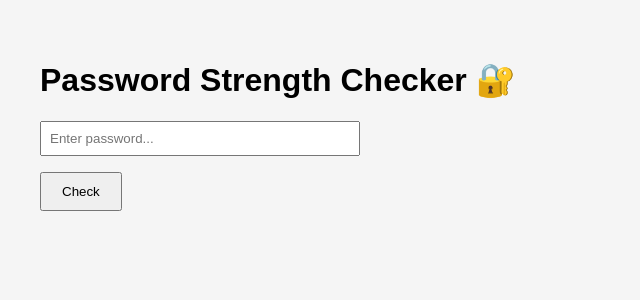
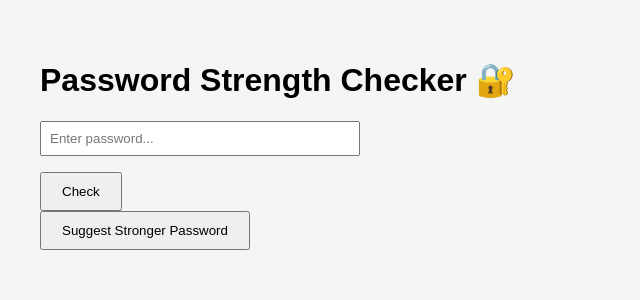
Before and after one commit to luitel-prayush/PasswordStrengthChecker, a Flask app: page / in a window 1280 px wide. Shown: the top 300 px of the page, without its empty margins (0-640 px from the left). Run offline with Flask 3, Linux system fonts and the light colour scheme.

Commit message:
minor fixes

```diff
--- a/app.py
+++ b/app.py
@@ -4,6 +4,8 @@ import re
 import math
 import hashlib
 import requests
+import secrets
+import string
 
 app = Flask(__name__)
 
@@ -54,22 +56,32 @@ def check_knownBreaches(password):
             return int(count)
     return 0
 
+def generate_strong_password(length=16):
+    charset = string.ascii_letters + string.digits + string.punctuation
+    return ''.join(secrets.choice(charset) for _ in range(length))
+
 @app.route("/", methods=["GET", "POST"])
 def index():
     result = None
+    suggested_password = None
+
     if request.method == "POST":
-        password = request.form.get("password")
-        valid_password, errors = check_password_strength(password)
-        entropy = calculate_entropy(password)
-        pwned_count = check_knownBreaches(password)
-        result = {
-            "password": password,
-            "strong": valid_password,
-            "issues": errors,
-            "entropy": entropy,
-            "pwned_count": pwned_count
-        }
-    return render_template("index.html", result=result)
+        if "generate" in request.form:
+            suggested_password = generate_strong_password()
+        else:
+            password = request.form.get("password")
+            strong, issues = check_password_strength(password)
+            entropy = calculate_entropy(password)
+            pwned_count = check_knownBreaches(password)
+            result = {
+                "password": password,
+                "strong": strong,
+                "issues": issues,
+                "entropy": entropy,
+                "pwned_count": pwned_count
+            }
+
+    return render_template("index.html", result=result, suggested_password=suggested_password)
 
 if __name__ == "__main__":
     app.run(debug=True)
--- a/templates/index.html
+++ b/templates/index.html
@@ -15,12 +15,14 @@
 <body>
 <h1>Password Strength Checker 🔐</h1>
 <form method="POST">
-    <label>
-        <input type="password" name="password" placeholder="Enter password..." required>
-    </label>
+    <input type="password" name="password" placeholder="Enter password..."required>
     <br>
-    <button type="submit">Check</button>
+    <button type="submit" name="check">Check</button>
 </form>
+<form method="POST">
+    <button type="submit" name="generate">Suggest Stronger Password</button>
+</form>
+
 
 {% if result %}
 <div class="result">
@@ -53,5 +55,12 @@
     {% endif %}
 </div>
 {% endif %}
+
+{% if suggested_password %}
+<div class="result">
+    <h2>Suggested Strong Password 🔐</h2>
+    <p><code>{{ suggested_password }}</code></p>
+</div>
+{% endif %}
 </body>
 </html>
```
